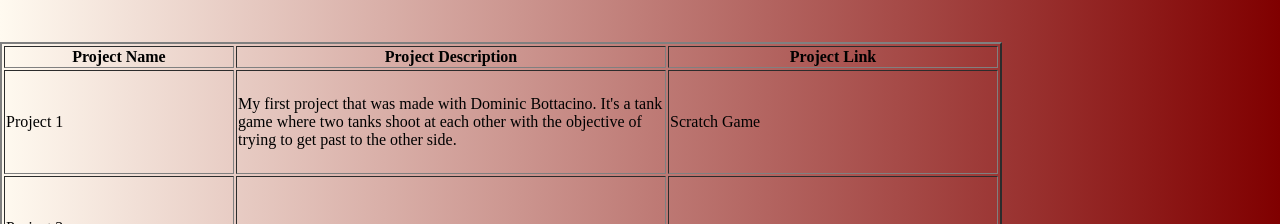
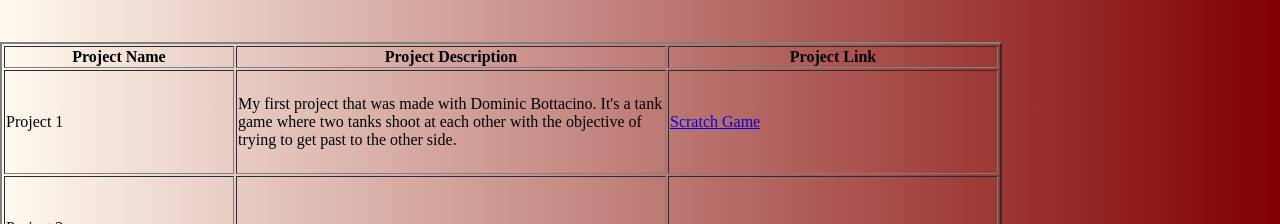
Before and after one commit to WBAlameda/Portfolio-, a plain HTML site: page portfolio.html in a window 1280 px wide. Shown: the part 150-374 px from the top of the page. Drawn offline with Linux system fonts and the light colour scheme.

Commit message:
Update portfolio.html

```diff
--- a/portfolio.html
+++ b/portfolio.html
@@ -30,7 +30,7 @@
             <tr>
                 <td height="100">Project 1
 				<td> My first project that was made with Dominic Bottacino. It's a tank game where two tanks shoot at each other with the objective of trying to get past to the other side.
-				<td>  <link href="https://scratch.mit.edu/projects/172922529/#player">Scratch Game</a>
+				<td>  <a href="https://scratch.mit.edu/projects/172922529/#player">Scratch Game</a>
             </tr>
             <tr>
                 <td height="100">Project 2
```
